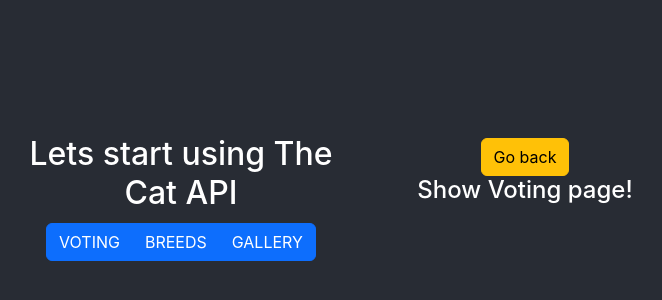
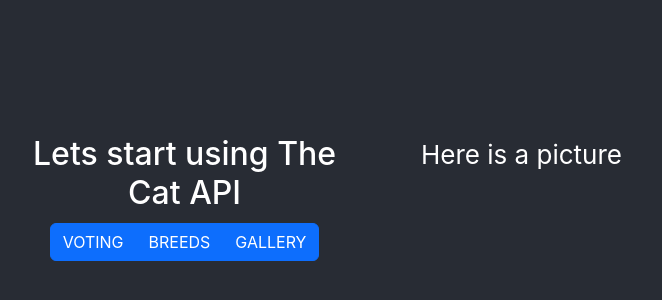
Before and after one commit to Veronikanos/macpaw_mentor, a React (Create React App) app: page / in a window 1280 px wide. Shown: the part 202-502 px from the top of the page, without its empty margins (287-949 px from the left). Built offline with nearby package versions, Linux system fonts and the light colour scheme.

Commit message:
fix: delete quote marks at boolean varible

```diff
--- a/src/components/Homepage.js
+++ b/src/components/Homepage.js
@@ -2,7 +2,7 @@
 import SecondPage from "./SecondPage";
 
 export default function Homepage() {
-	const [pressedButton, setPressedButton] = useState({voting: "false", breeds: "false", gallery: "false"});
+	const [pressedButton, setPressedButton] = useState({voting: false, breeds: false, gallery: false});
 	// console.log(pressedButton);
 
 
```
